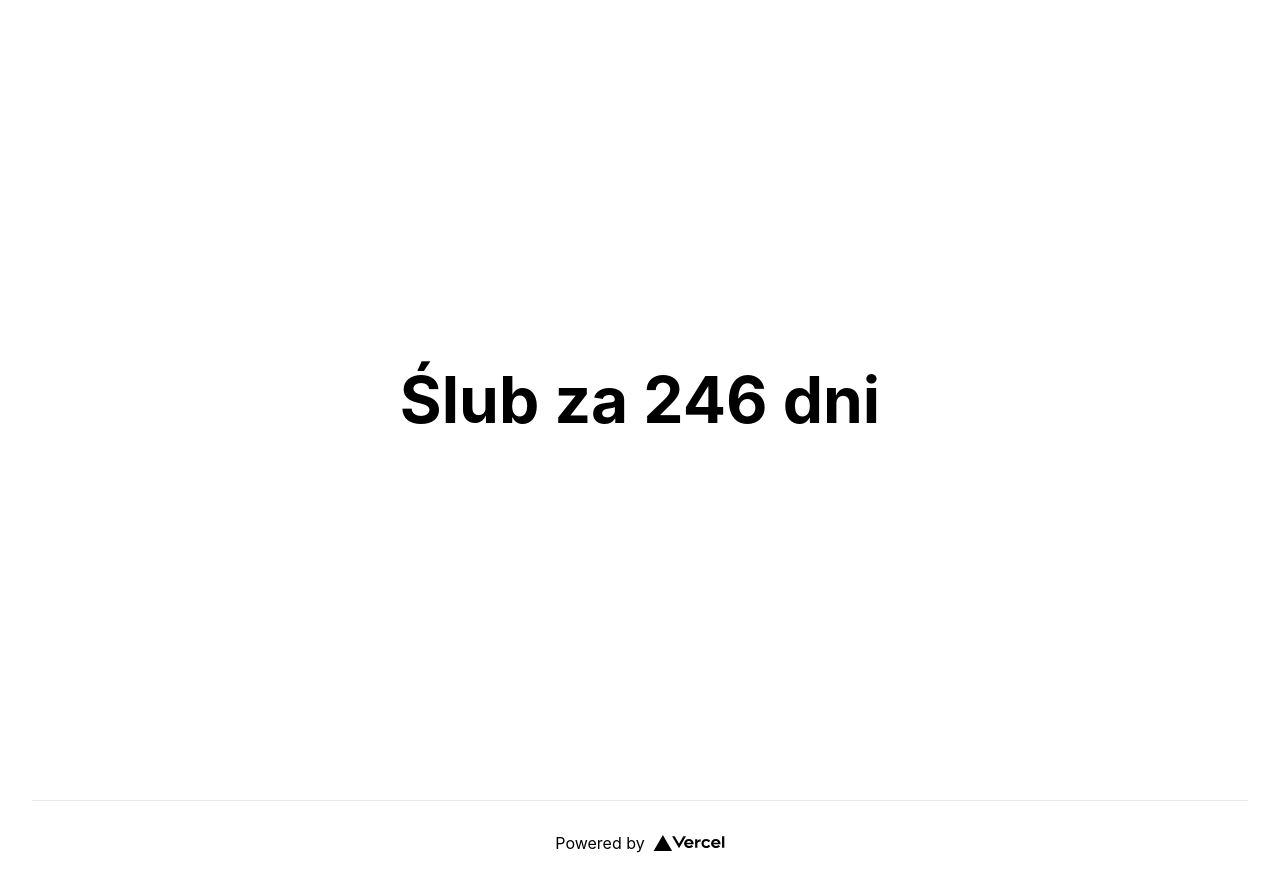
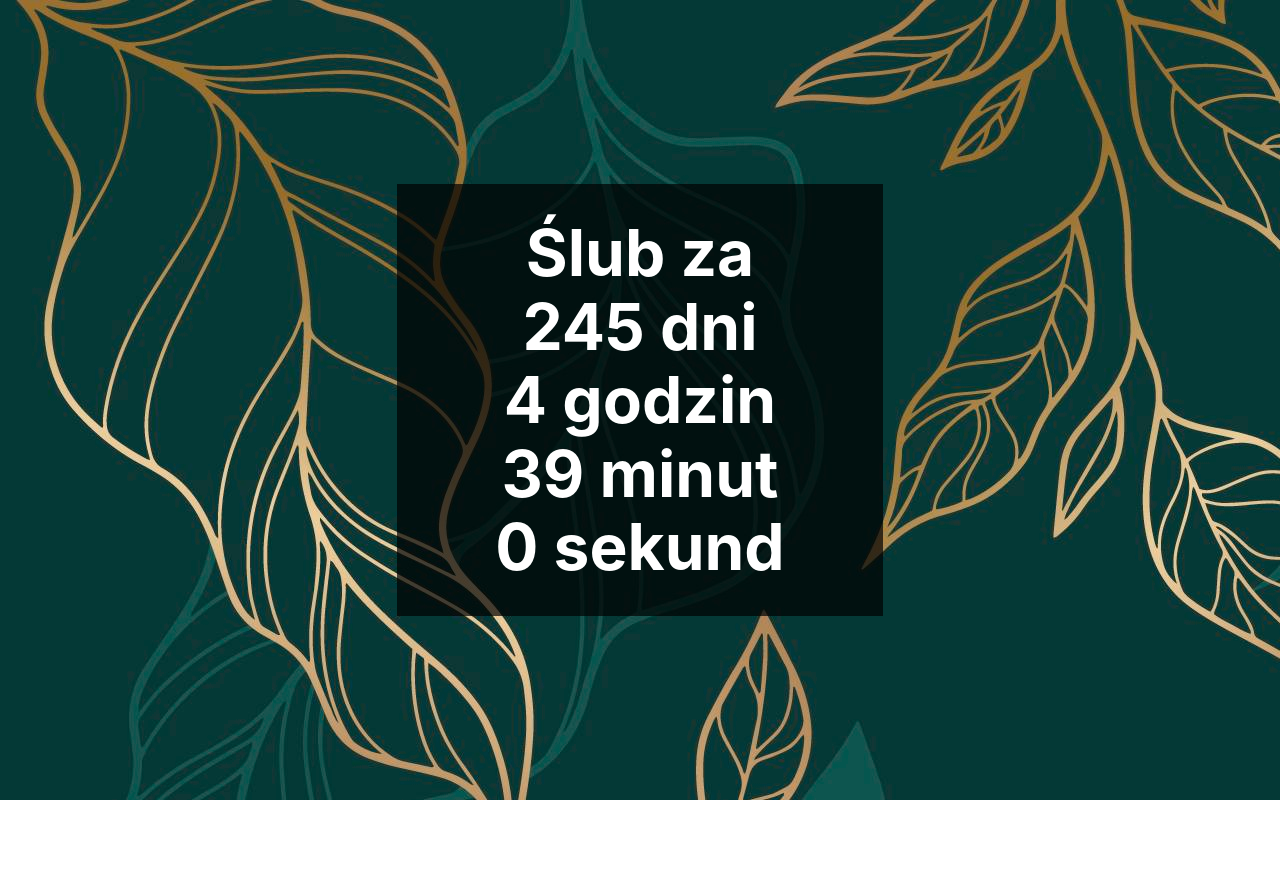
Before and after one commit to jjachowski/vercel-test, a Next.js app: page / in a window 1280 px wide. After the commit the page ends 800 px from the top, so only its background shows below. Built offline with nearby package versions, Linux system fonts and the light colour scheme.

Commit message:
timer seconds

```diff
--- a/pages/index.tsx
+++ b/pages/index.tsx
@@ -1,38 +1,66 @@
 import type { NextPage } from 'next';
 import Head from 'next/head';
-import Image from 'next/image';
+import { useEffect, useState } from 'react';
 import styles from '../styles/Home.module.css';
 
 const Home: NextPage = () => {
   const weddingDate = new Date(2022, 5, 30);
-  const today = new Date();
-  const diff = Math.ceil(
-    (weddingDate.getTime() - today.getTime()) / 1000 / 60 / 60 / 24
-  );
+  const [days, setDays] = useState<number>();
+  const [seconds, setSeconds] = useState<number>();
+  const [minutes, setMinutes] = useState<number>();
+  const [hours, setHours] = useState<number>();
+
+  const diff = () => weddingDate.getTime() - new Date().getTime();
+
+  useEffect(() => {
+    const interval = setInterval(() => {
+      const ms = diff();
+      const d = Math.floor(ms / 1000 / 60 / 60 / 24);
+      setDays(d);
+
+      const hr = Math.floor(ms / 1000 / 60 / 60) % 60;
+      setHours(hr);
+
+      const min = Math.floor(ms / 1000 / 60) % 60;
+      setMinutes(min);
+
+      const sec = Math.floor(ms / 1000) % 60;
+      setSeconds(sec);
+    }, 1000);
+    return () => clearInterval(interval);
+  }, []);
+
   return (
     <div className={styles.container}>
+      <div
+        style={{
+          position: 'absolute',
+          top: 0,
+          left: 0,
+          height: '100vh',
+          width: '100vw',
+          display: 'block',
+        }}
+      >
+        {/* <Image src={flowers} layout='responsive' /> */}
+      </div>
+
       <Head>
-        <title>Create Next App</title>
+        <title>Ślub countdown</title>
         <meta name='description' content='Generated by create next app' />
         <link rel='icon' href='/favicon.ico' />
       </Head>
 
       <main className={styles.main}>
-        <h1 className={styles.title}>Ślub za {diff} dni</h1>
+        <h1 className={styles.title}>
+          Ślub za <br />
+          {days} dni <br />
+          {hours} godzin <br />
+          {minutes} minut
+          <br />
+          {seconds} sekund
+        </h1>
       </main>
-
-      <footer className={styles.footer}>
-        <a
-          href='https://vercel.com?utm_source=create-next-app&utm_medium=default-template&utm_campaign=create-next-app'
-          target='_blank'
-          rel='noopener noreferrer'
-        >
-          Powered by{' '}
-          <span className={styles.logo}>
-            <Image src='/vercel.svg' alt='Vercel Logo' width={72} height={16} />
-          </span>
-        </a>
-      </footer>
     </div>
   );
 };
--- a/styles/Home.module.css
+++ b/styles/Home.module.css
@@ -1,5 +1,7 @@
 .container {
   padding: 0 2rem;
+  position: relative;
+  background-image: url('../public/flowers.jpg');
 }
 
 .main {
@@ -43,6 +45,10 @@
   margin: 0;
   line-height: 1.15;
   font-size: 4rem;
+  color: white;
+  background: rgba(0, 0, 0, 0.7);
+  width: 40%;
+  padding: 2rem 0;
 }
 
 .title,
```
Also changed, not shown: public/flowers.jpg (added).
